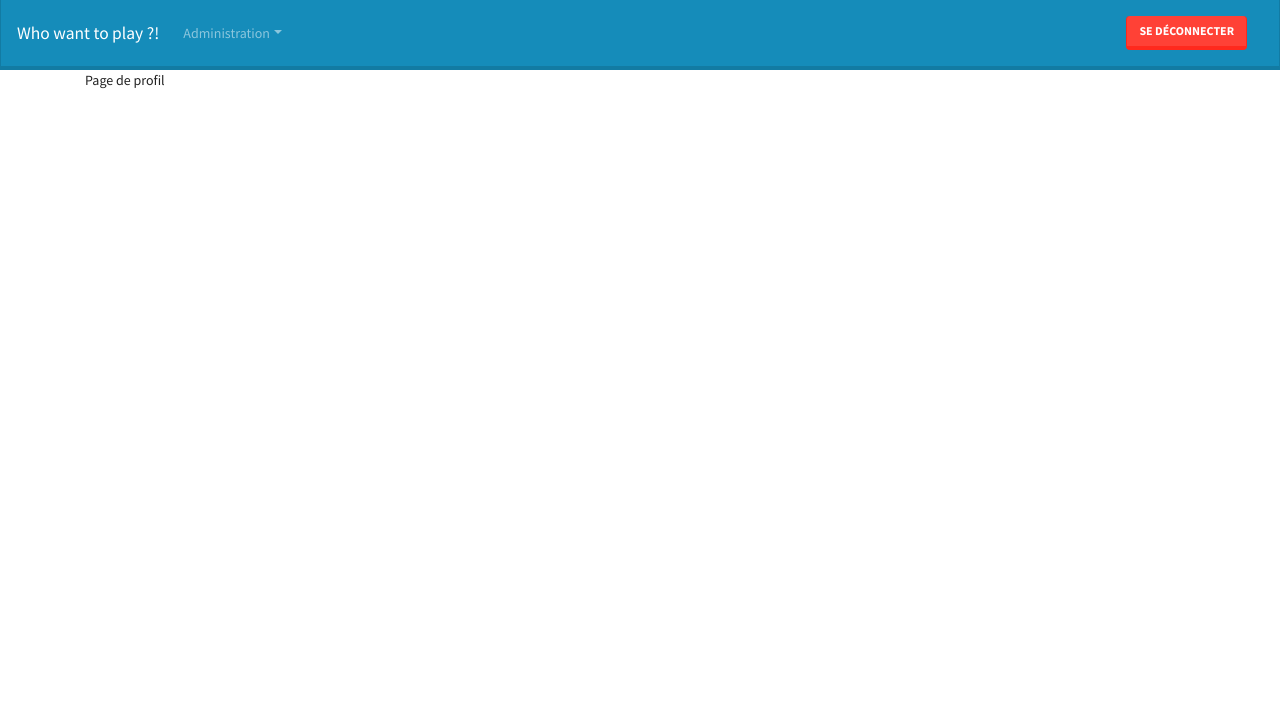
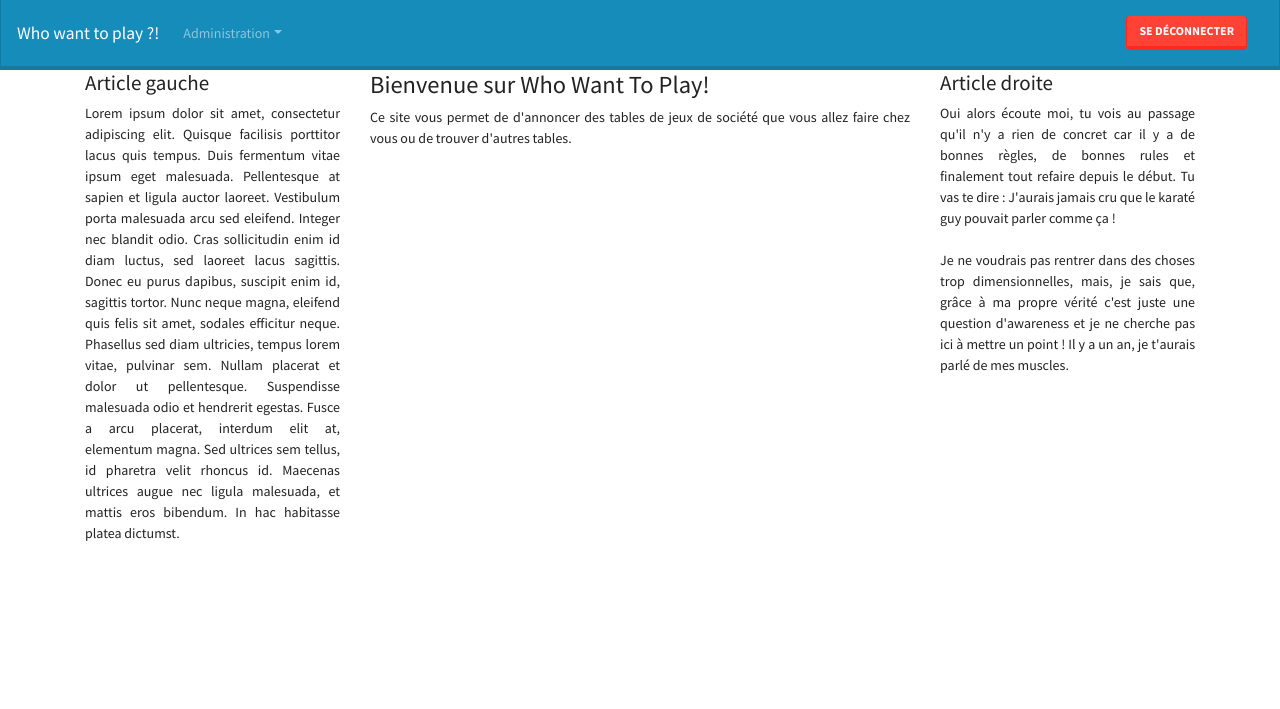
Before and after one commit to JacqueminC/WWTP, a Flask app: page /home in a window 1280 px wide. Shown: the top 709 px of the page. Run offline with Flask 2, Linux system fonts and the light colour scheme; the visitor is signed in with stand-in values (Sample User, id 1); parts of the project's set-up code (start-up, migrations or seed data) failed here and were passed over; some libraries are stand-ins or nearby versions.

Commit message:
correction

```diff
--- a/wwtp_app/wwtp/app.py
+++ b/wwtp_app/wwtp/app.py
@@ -21,7 +21,7 @@ import pwa
 
 Bootstrap(app)
 
-app.register_blueprint(bp)
+"""app.register_blueprint(bp)"""
 app.register_blueprint(pwa.bp)
 app.register_blueprint(bpTable, url_prefix="/table")
 app.register_blueprint(bpHome, ulr_prefix="/home")
--- a/wwtp_app/wwtp/home/home.py
+++ b/wwtp_app/wwtp/home/home.py
@@ -3,7 +3,7 @@ from werkzeug.utils import redirect
 
 bpHome = Blueprint("home", __name__, template_folder="templates")
 
-@bpHome.route("/home")
+@bpHome.route("/home", methods=["GET", "POST"])
 def home():
     if session.get("isLogged"):
         return render_template("home.html")
--- a/wwtp_app/wwtp/home/templates/home.html
+++ b/wwtp_app/wwtp/home/templates/home.html
@@ -1,3 +1,22 @@
+<style>
+
+.container{
+    height: 80%;
+    text-align: justify;
+}
+
+#artG{
+    height: auto;
+}
+
+#center{
+}
+
+#artD{
+    height: auto;
+}
+
+</style>
 {% extends "base.html" %}
 
 {% block title %}
@@ -8,9 +27,37 @@
 
 
 {% block content %}
-    <div class="container">
 
-        <p>Page de profil</p>
+<div class="container">
+    <div class="row">
+        <div class="col-sm-3">
+            <div id="artG">
+                <h4> Article gauche</h2>
+                    <p>
+                        Lorem ipsum dolor sit amet, consectetur adipiscing elit. Quisque facilisis porttitor lacus quis tempus. Duis fermentum vitae ipsum eget malesuada. Pellentesque at sapien et ligula auctor laoreet. Vestibulum porta malesuada arcu sed eleifend. Integer nec blandit odio. Cras sollicitudin enim id diam luctus, sed laoreet lacus sagittis. Donec eu purus dapibus, suscipit enim id, sagittis tortor. Nunc neque magna, eleifend quis felis sit amet, sodales efficitur neque. Phasellus sed diam ultricies, tempus lorem vitae, pulvinar sem. Nullam placerat et dolor ut pellentesque. Suspendisse malesuada odio et hendrerit egestas. Fusce a arcu placerat, interdum elit at, elementum magna. Sed ultrices sem tellus, id pharetra velit rhoncus id. Maecenas ultrices augue nec ligula malesuada, et mattis eros bibendum. In hac habitasse platea dictumst.
+                    </p>
+            </div>
+        </div>
+        <div class="col-sm">
+          <div id="center">
+            <h3>Bienvenue sur Who Want To Play!</h3>
+            <p>
+                Ce site vous permet de d'annoncer des tables de jeux de société que vous allez faire chez vous ou de trouver d'autres tables.
+            </p>
+          </div>
+        </div>
+        <div class="col-sm-3">
+            <div id="artD">
+                <h4> Article droite</h2>
+                    <p>
+                        Oui alors écoute moi, tu vois au passage qu'il n'y a rien de concret car il y a de bonnes règles, de bonnes rules et finalement tout refaire depuis le début. Tu vas te dire : J'aurais jamais cru que le karaté guy pouvait parler comme ça !
+                        <br><br>
+                        Je ne voudrais pas rentrer dans des choses trop dimensionnelles, mais, je sais que, grâce à ma propre vérité c'est juste une question d'awareness et je ne cherche pas ici à mettre un point ! Il y a un an, je t'aurais parlé de mes muscles.
+                        <br><br>
+                    </p>
+            </div>
+        </div>
+      </div>
+</div>
 
-    </div>
 {% endblock %}
--- a/wwtp_app/wwtp/ludo/static/style.css
+++ b/wwtp_app/wwtp/ludo/static/style.css
@@ -3,7 +3,7 @@
         font-size: 9pt;
     }
 
-    #smart {
+    .smart {
         display: none;
         }
   }
--- a/wwtp_app/wwtp/table/model.py
+++ b/wwtp_app/wwtp/table/model.py
@@ -198,7 +198,7 @@ class CreationTableForm(FlaskForm):
     heure = TimeField('', validators=[InputRequired()])
     ville = StringField('', render_kw={'disabled':''})
     ageMin = BooleanField('Définir un âge minimum ?')
-    age = IntegerField("", render_kw={"placeholder": "Âge requis"})
+    age = IntegerField("", default=0, render_kw={"placeholder": "Âge requis"})
     regle = BooleanField(' Connaissance des règles requises ?')
     noteMin = BooleanField('Note minimum ?')
     note = IntegerRangeField('', default=0, render_kw={"placeholder": "Note"})
--- a/wwtp_app/wwtp/table/repo.py
+++ b/wwtp_app/wwtp/table/repo.py
@@ -67,7 +67,8 @@ class RepoTable:
             "date": {
                 "$gte": dateBefore,
                 "$lt": dateAfter
-            }}
+            },
+            "estAnnule": False}
 
         return tableColl.count_documents(query)
 
@@ -80,7 +81,8 @@ class RepoTable:
             "date": {
                 "$gte": dateBefore,
                 "$lt": dateAfter
-            }}
+            },
+            "estAnnule": False}
 
         return tableColl.count_documents(query)
 
--- a/wwtp_app/wwtp/templates/index.html
+++ b/wwtp_app/wwtp/templates/index.html
@@ -9,11 +9,5 @@
 
 {% block content %}
 
-    <div class="container">
-
-    </div>
-
-
-
 
 {% endblock %}
```
Also changed, not shown: wwtp_app/wwtp/ludo/templates/ludo.html (+7 -7 lines), wwtp_app/wwtp/table/static/style.css (+8 -0 lines), wwtp_app/wwtp/table/templates/tablesJoueur.html (+9 -8 lines).
